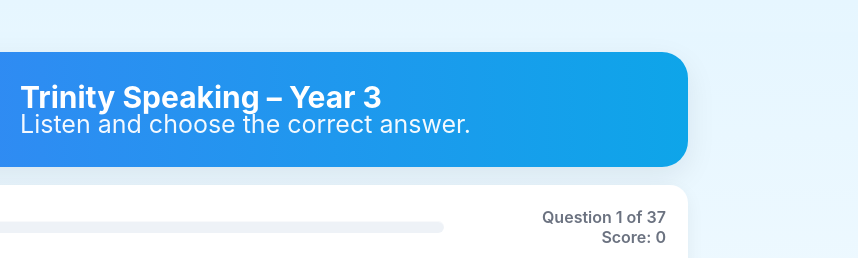
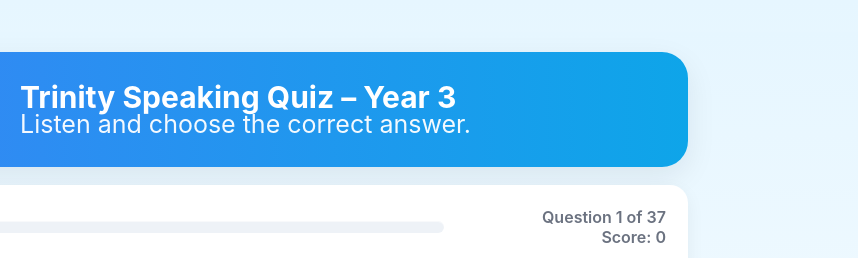
Before and after one commit to fsangregorioort/trinity, a plain HTML site: page index.html in a window 1280 px wide. Shown: the top 258 px of the page, 422-1280 px from the left. Drawn offline with Linux system fonts and the light colour scheme.

Commit message:
Update index.html

```diff
--- a/index.html
+++ b/index.html
@@ -131,7 +131,7 @@ linear-gradient(180deg,#e6f6ff 0%, #f4fbff 60%);-webkit-font-smoothing:antialias
     <img src="media/trinity.png" alt="Logo Trinity">
   </div>
       <div class="title-wrap">
-        <h1 class="app__title">Trinity Speaking – Year 3</h1>
+        <h1 class="app__title">Trinity Speaking Quiz – Year 3</h1>
         <div class="app__subtitle">Listen and choose the correct answer.</div>
       </div>
     </div>
```
